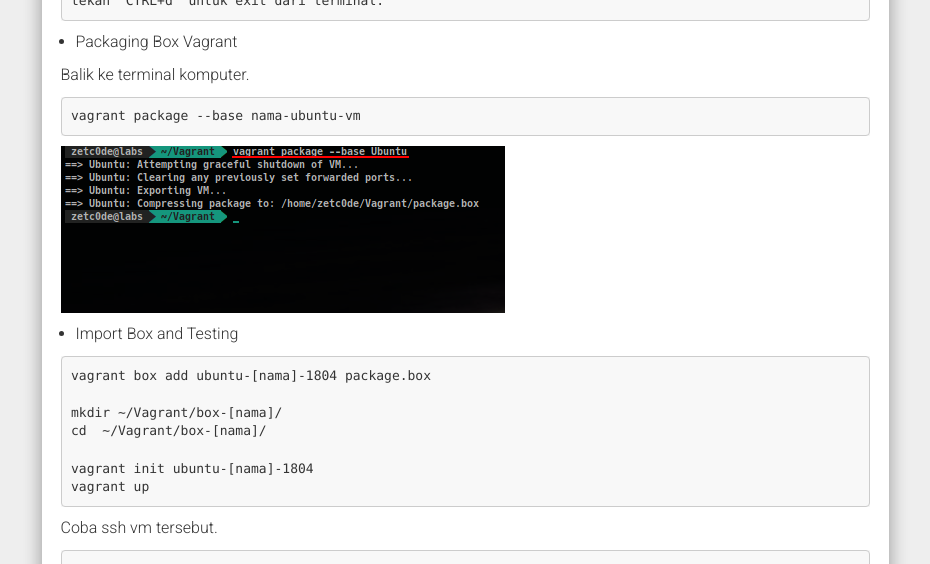
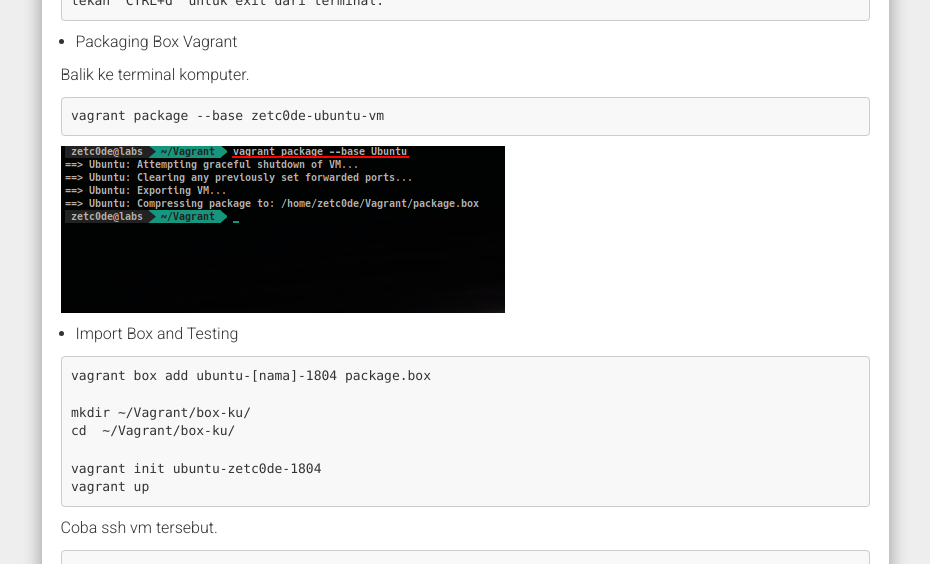
Before and after one commit to zetc0de/zetc0de.github.io, a Jekyll site: the page built from _posts/2018-07-08-How-to-create-own-vagrant-box .md, in a window 1280 px wide and 900 px high, scrolled down 5524 px. Shown: the part 152-716 px from the top of the window, without its empty margins (321-1251 px from the left). Built offline with Jekyll 4.4.1, drawn with Linux system fonts in a browser that asks for light colours; nearby versions of some CDN libraries; comment, search, counter and statistics services are not loaded.

Commit message:
Create own vagrantbox

````diff
--- a/_posts/2018-07-08-How-to-create-own-vagrant-box .md
+++ b/_posts/2018-07-08-How-to-create-own-vagrant-box .md
@@ -141,7 +141,7 @@ tekan 'CTRL+d' untuk exit dari terminal.
 
 Balik ke terminal komputer.
 ```
-vagrant package --base nama-ubuntu-vm
+vagrant package --base zetc0de-ubuntu-vm
 ```
 ![https://github.com/zetc0de/zetc0de.github.io/blob/master/assets/images/vagrant-05/packaging.png?raw=true](https://github.com/zetc0de/zetc0de.github.io/blob/master/assets/images/vagrant-05/packaging.png?raw=true)
 
@@ -150,10 +150,10 @@ vagrant package --base nama-ubuntu-vm
 ```
 vagrant box add ubuntu-[nama]-1804 package.box
 
-mkdir ~/Vagrant/box-[nama]/
-cd  ~/Vagrant/box-[nama]/
+mkdir ~/Vagrant/box-ku/
+cd  ~/Vagrant/box-ku/
 
-vagrant init ubuntu-[nama]-1804
+vagrant init ubuntu-zetc0de-1804
 vagrant up
 ```
 Coba ssh vm tersebut.
````
